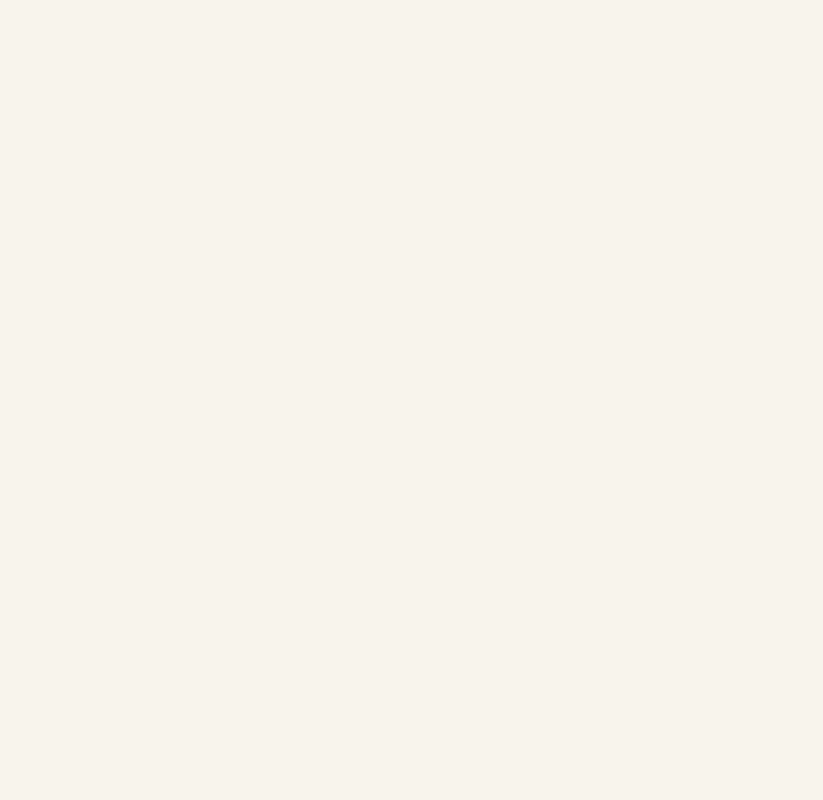
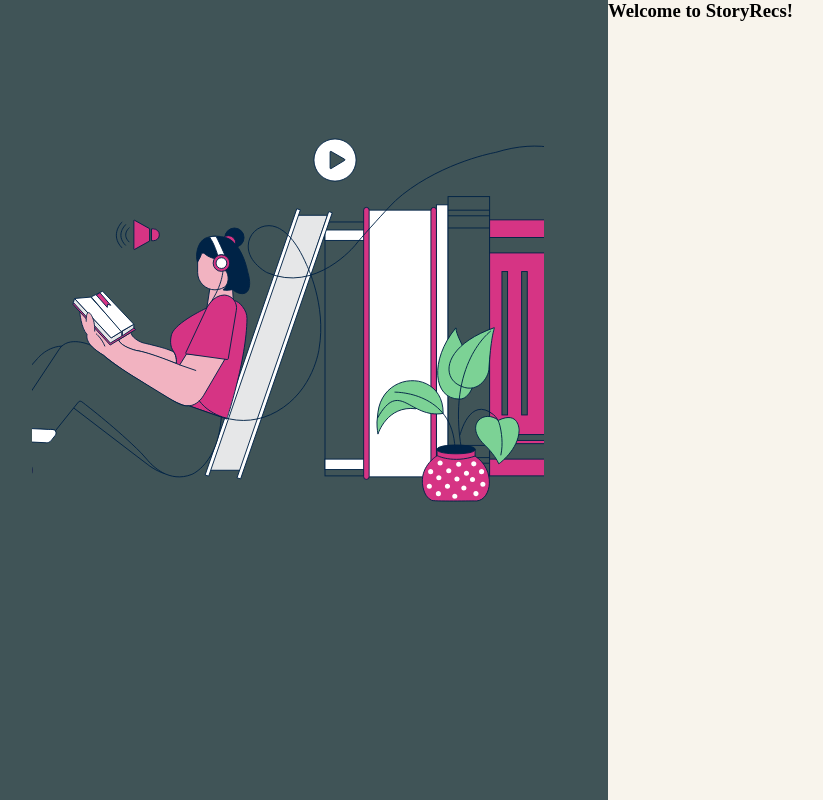
Before and after one commit to Jo1cindi/story-recs, a React (Create React App) app: page /signup in a window 1280 px wide. Before the commit this address had no page. Shown: the whole page, without its empty margins (32-855 px from the left). Built offline with nearby package versions, Linux system fonts and the light colour scheme.

Commit message:
Sign up page

```diff
--- a/src/App.js
+++ b/src/App.js
@@ -1,5 +1,6 @@
 import { BrowserRouter as Router ,Routes,Route  } from "react-router-dom";
 import LandingPage from "./Onboarding/LandingPage";
+import Signup from "./Onboarding/Signup";
 
 const BookRecs = () =>{
    return(
@@ -7,7 +8,7 @@ const BookRecs = () =>{
        <Routes>
         <Route path="/" exact element = {<LandingPage/>}/>
         <Route path="/Landing-Page" exact element = {<LandingPage/>}/>
-
+        <Route path="/signup" exact element={<Signup/>}/>
        </Routes>
     </Router>
    )
--- a/src/Components/Menu.js
+++ b/src/Components/Menu.js
@@ -1,8 +1,15 @@
 import React from "react";
-import { Link } from "react-router-dom";
+import { Link, useNavigate } from "react-router-dom";
 
 
 const Menu = () => {
+  //Navigating to Sign up
+  const navigate  = useNavigate()
+  const handleClick =  () =>{
+    navigate("/signup")
+  }
+
+
   return (
     <>
       <div className="main">
@@ -48,8 +55,8 @@ const Menu = () => {
             <div className="line">
 
             </div>
-            <Link path to ="" className="signin-link">Sign in</Link>
-           <button className="signup-link">Sign up</button>
+            <Link path to ="/signup" className="signin-link">Sign in</Link>
+           <button className="signup-link" onClick={handleClick}>Sign up</button>
           </div>
         </>
         </div>
--- /dev/null
+++ b/src/Onboarding/Signup.js
@@ -0,0 +1,20 @@
+import React from "react";
+import "../Onboarding/onboarding.css"
+import illustration from "../Images/Audiobook.svg"
+
+const Signup = () =>{
+    return(
+        <>
+          <div className="signup">
+           <div className="signup-illustration">
+             <img src={illustration} alt="illustration"/>
+           </div>
+           <div className="signup-form">
+            <h3>Welcome to StoryRecs!</h3>
+           </div>
+          </div>
+        </>
+    )
+}
+
+export default Signup;
--- /dev/null
+++ b/src/Onboarding/onboarding.css
@@ -0,0 +1,26 @@
+*{
+    padding: 0;
+    margin: 0;
+    box-sizing: border-box;
+}
+body{
+    background-color: #F8F4EC;
+}
+
+/* Sign Up */
+.signup{
+    width: 100vw;
+    height: 100vh;
+    display: flex;
+}
+.signup-illustration{
+    width: 50%;
+    height: 100%;
+    background-color: #405457;
+}
+.signup-illustration img{
+    width: 80%;
+    height: 80%;
+    object-fit: cover;
+    margin-left: 10%;
+}
--- a/src/index.css
+++ b/src/index.css
@@ -92,6 +92,7 @@ body{
   height: 30px;
   width: 150px;
   font-size: 16px;
+  cursor: pointer;
 }
 .line{
   width: 1px;
```
Also changed, not shown: src/Images/Audiobook-freesvgillustration.com/Audiobook.png (added), src/Images/Audiobook.svg (added).
